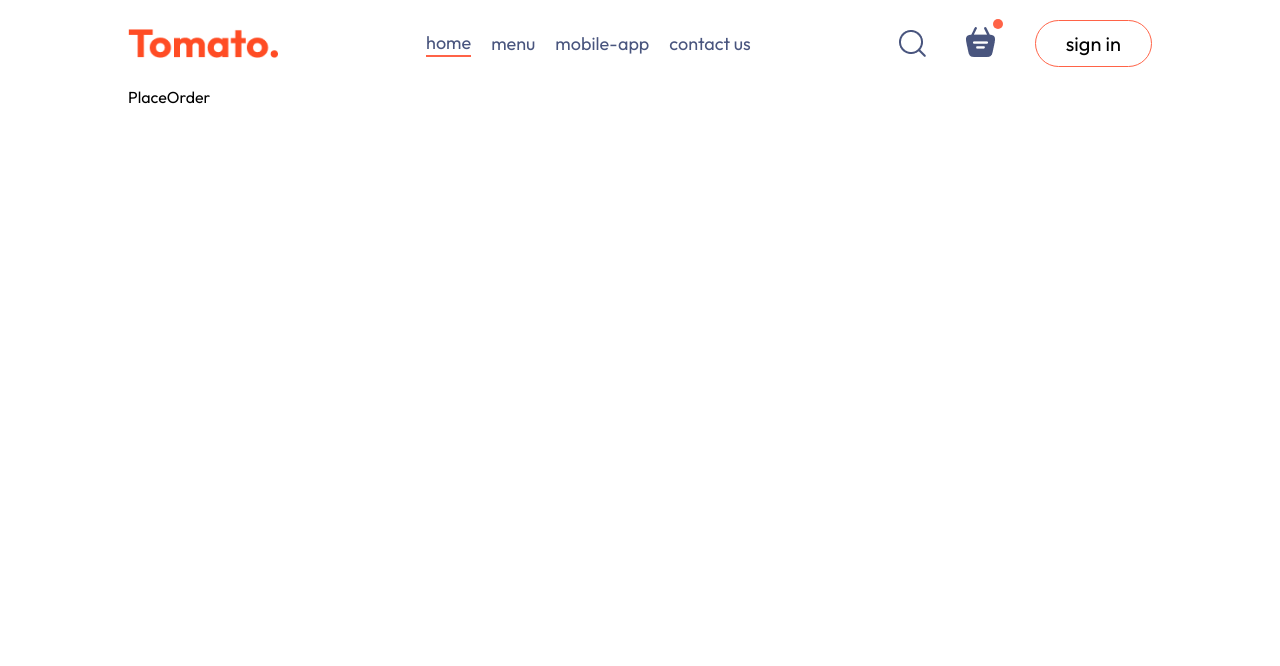
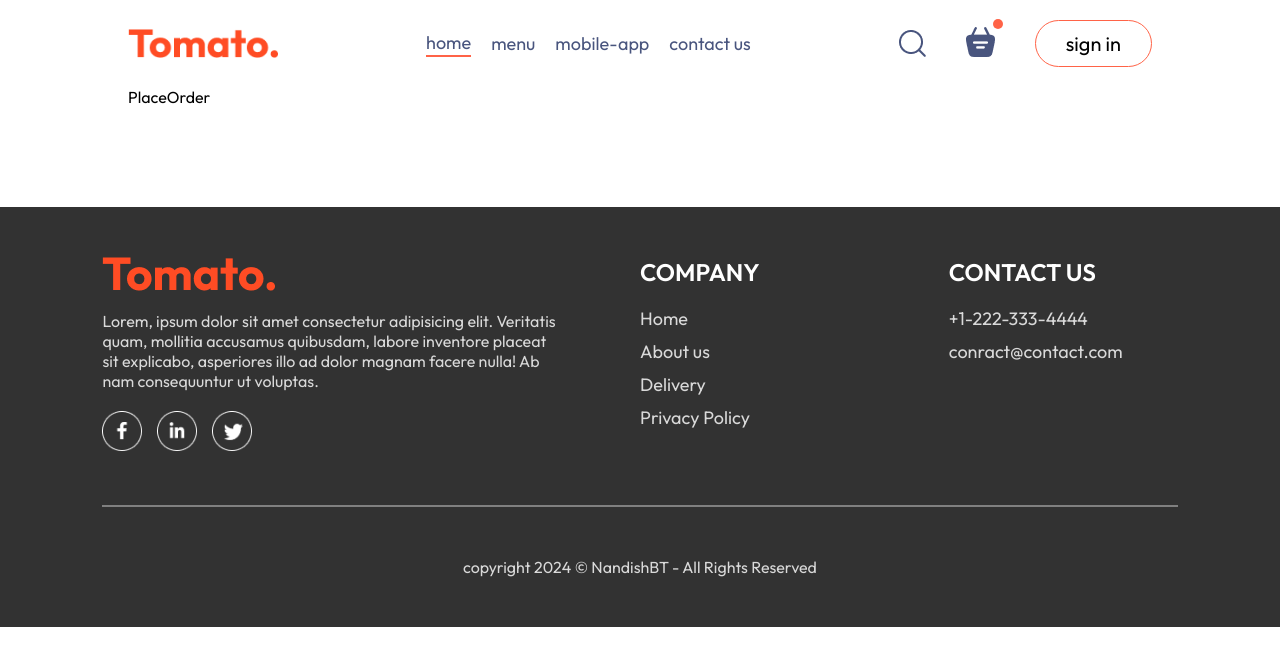
Before and after one commit to nandishbt/Food-Del, a React (Vite) app in the folder frontend/: page /placeorder in a window 1280 px wide. Shown: the top 666 px of the page. Built offline with nearby package versions, Linux system fonts and the light colour scheme.

Commit message:
add footer section

```diff
--- a/frontend/src/App.jsx
+++ b/frontend/src/App.jsx
@@ -4,9 +4,11 @@ import {Routes , Route} from 'react-router-dom'
 import Home from './pages/Home/Home'
 import Cart from './pages/Cart/Cart'
 import PlaceOrder from './pages/PlaceOrder/PlaceOrder'
+import Footer from './components/Footer/Footer'
 
 const App = () => {
   return (
+    <>
     <div className='app'>
       <Navbar />
 
@@ -18,6 +20,8 @@ const App = () => {
       </Routes>
 
     </div>
+    <Footer />
+    </>
   )
 }
 
--- a/frontend/src/components/FoodItem/FoodItem.css
+++ b/frontend/src/components/FoodItem/FoodItem.css
@@ -42,3 +42,33 @@
   font-size: 22px;
   margin: 10px 0;
 }
+
+
+.food-item-image-container{
+  position: relative;
+}
+.add{
+position: absolute;
+right: 15px;
+bottom: 15px;
+border-radius: 50%;
+width: 35px;
+}
+
+.counter{
+  position: absolute;
+  right: 15px;
+  bottom: 15px;
+  border-radius: 50px;
+  display: flex;
+  align-items: center;
+  gap: 10px;
+  padding: 6px;
+  background-color: white;
+
+
+  }
+
+  .counter img{
+    width: 30px;
+  }
--- a/frontend/src/components/FoodItem/FoodItem.jsx
+++ b/frontend/src/components/FoodItem/FoodItem.jsx
@@ -1,12 +1,38 @@
-import React from "react";
+import React, { useContext } from "react";
 import "./FoodItem.css";
 import { assets } from "../../assets/assets";
+import { StoreContext } from "../../context/StoreContext";
 
 const FoodItem = ({ id, name, price, description, image }) => {
+  const { cartItems, addToCart, removeFromCart } = useContext(StoreContext);
+
   return (
     <div className="food-item">
       <div className="food-item-image-container">
         <img className="food-item-image" src={image} alt="" />
+
+        {!cartItems[id] ? (
+          <img
+            className="add"
+            onClick={() => addToCart(id)}
+            src={assets.add_icon_white}
+            alt=""
+          />
+        ) : (
+          <div className="counter">
+            <img
+              onClick={() => removeFromCart(id)}
+              src={assets.remove_icon_red}
+              alt=""
+            />
+            <p>{cartItems[id]}</p>
+            <img
+              onClick={() => addToCart(id)}
+              src={assets.add_icon_green}
+              alt=""
+            />
+          </div>
+        )}
       </div>
 
       <div className="food-item-info">
--- /dev/null
+++ b/frontend/src/components/Footer/Footer.css
@@ -0,0 +1,53 @@
+.footer{
+    display: flex;
+    flex-direction: column;
+    align-items: center;
+    padding: 50px 8vw;
+    margin-top: 100px;
+    background-color: #323232;
+    color: #d9d9d9;
+    gap: 30px;
+}
+
+.footer-content{
+    display: grid;
+    grid-template-columns: 2fr 1fr 1fr;
+    gap: 80px;
+
+}
+
+.footer-content-left , .footer-content-right,.footer-content-center{
+
+    display: flex;
+    flex-direction: column;
+    gap: 20px;
+    align-items: start;
+}
+
+ .footer-content-right ul li,.footer-content-center ul li{
+
+    list-style: none;
+    font-size: 18px;
+    margin-bottom: 10px;
+    cursor: pointer;
+}
+
+.footer-content-right h2,.footer-content-center h2{
+
+  color: white;
+  font-weight: 600;
+}
+
+.footer-content-left .social-icons img{
+
+    width: 40px;
+    margin-right: 15px;
+}
+
+.footer hr{
+    width: 100%;
+    background-color: grey;
+    height: 2px;
+    margin: 20px 0;
+    border: none;
+}
--- /dev/null
+++ b/frontend/src/components/Footer/Footer.jsx
@@ -0,0 +1,49 @@
+import React from "react";
+import "./Footer.css";
+import { assets } from "../../assets/assets";
+
+const Footer = () => {
+  return (
+    <div className="footer" id="footer">
+      <div className="footer-content">
+        <div className="footer-content-left">
+          <img src={assets.logo} alt="" />
+          <p>
+            Lorem, ipsum dolor sit amet consectetur adipisicing elit. Veritatis
+            quam, mollitia accusamus quibusdam, labore inventore placeat sit
+            explicabo, asperiores illo ad dolor magnam facere nulla! Ab nam
+            consequuntur ut voluptas.
+          </p>
+          <div className="social-icons">
+            <img src={assets.facebook_icon} alt="" />
+            <img src={assets.linkedin_icon} alt="" />
+            <img src={assets.twitter_icon} alt="" />
+          </div>
+        </div>
+        <div className="footer-content-center">
+            <h2>COMPANY</h2>
+            <ul>
+                <li>Home</li>
+                <li>About us</li>
+                <li>Delivery</li>
+                <li>Privacy Policy</li>
+            </ul>
+        </div>
+        <div className="footer-content-right">
+
+        <h2>CONTACT US</h2>
+            <ul>
+                <li>+1-222-333-4444</li>
+                <li>conract@contact.com</li>
+
+            </ul>
+
+        </div>
+      </div>
+      <hr />
+    <p>copyright 2024 © NandishBT - All Rights Reserved </p>
+    </div>
+  );
+};
+
+export default Footer;
--- a/frontend/src/components/Header/Header.css
+++ b/frontend/src/components/Header/Header.css
@@ -1,7 +1,7 @@
 .header{
     height: 34vw;
     margin: 10px auto;
-    background: url('./../../../public/header_img.png') no-repeat;
+    background: url('/header_img.png') no-repeat;
     background-size: contain;
     position: relative;
 
--- a/frontend/src/context/StoreContext.jsx
+++ b/frontend/src/context/StoreContext.jsx
@@ -1,17 +1,39 @@
-import React, { createContext } from 'react'
-import { food_list } from '../assets/assets'
+import React, { createContext, useEffect, useState } from "react";
+import { food_list } from "../assets/assets";
 
-export const StoreContext = createContext(null)
+export const StoreContext = createContext(null);
 
 const StoreContextprovider = (props) => {
+  const [cartItems, setcartItems] = useState({});
 
-    const data = {food_list}
+  const addToCart = (item)=>{
+    if(!cartItems[item]){
+      setcartItems({...cartItems, [item]:1})
+    }
+
+    else{
+      setcartItems({...cartItems,[item]:cartItems[item]+1})
+    }
+  }
+
+  const removeFromCart = (item)=>{
+    setcartItems({...cartItems,[item]:cartItems[item]-1})
+  }
+
+  useEffect(()=>{
+    console.log(cartItems);
+
+  },[cartItems])
+
+  const data = { food_list,
+    cartItems,
+    addToCart,
+    removeFromCart
+   };
 
   return (
-   <StoreContext.Provider value={data}>
-    {props.children}
-    </StoreContext.Provider>
-  )
-}
+    <StoreContext.Provider value={data}>{props.children}</StoreContext.Provider>
+  );
+};
 
-export default StoreContextprovider
+export default StoreContextprovider;
```
